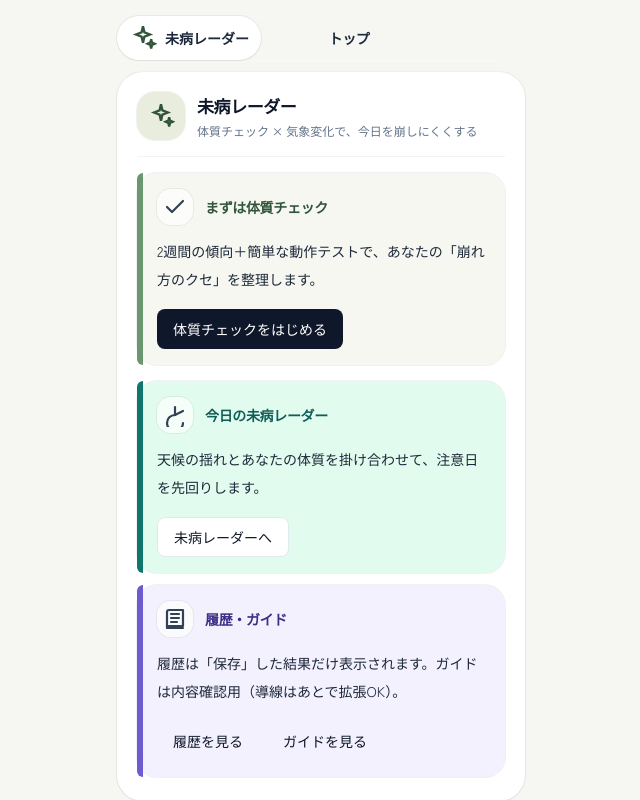
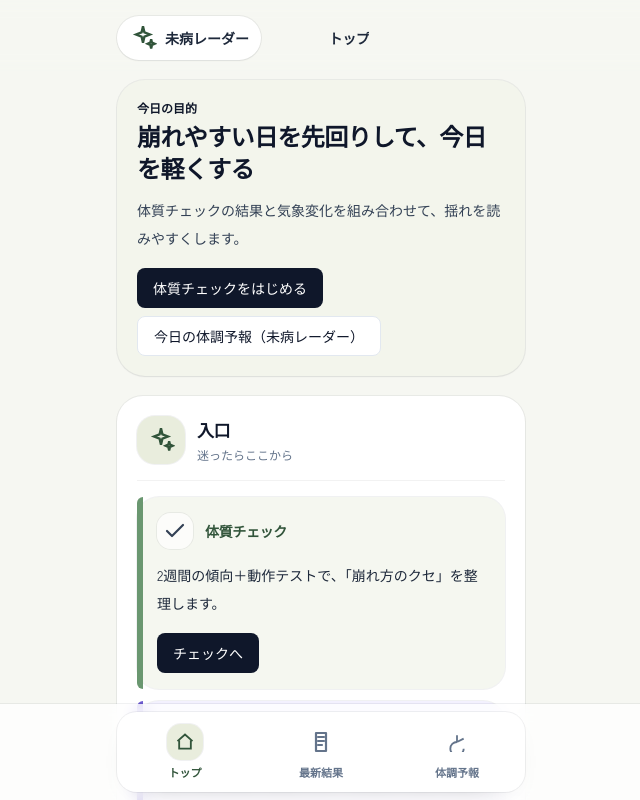
Before and after one commit to totonoucare/totonoucare-webapp, a Next.js app: page / in a window 1280 px wide. Shown: the top 800 px of the page, without its empty margins (319-959 px from the left). Built offline with nearby package versions, Linux system fonts and the light colour scheme; no server answers.

Commit message:
Update page.js

```diff
--- a/app/page.js
+++ b/app/page.js
@@ -1,3 +1,4 @@
+// app/page.js
 "use client";
 
 import { useEffect, useMemo, useState } from "react";
@@ -6,11 +7,11 @@ import { withTimeout } from "@/lib/withTimeout";
 import Button from "@/components/ui/Button";
 
 /* -----------------------------
- * Inline Icons (Result page taste)
+ * Icons
  * ---------------------------- */
 function IconSpark() {
   return (
-    <svg viewBox="0 0 24 24" className="h-7 w-7" fill="none" stroke="currentColor" strokeWidth="2">
+    <svg viewBox="0 0 24 24" className="h-7 w-7" fill="none" stroke="currentColor" strokeWidth="2" aria-hidden="true">
       <path d="M12 2l1.2 5.1L18 9l-4.8 1.9L12 16l-1.2-5.1L6 9l4.8-1.9L12 2z" />
       <path d="M19 13l.7 3L22 17l-2.3 1-.7 3-.7-3L16 17l2.3-1 .7-3z" />
     </svg>
@@ -18,41 +19,31 @@ function IconSpark() {
 }
 function IconCheck() {
   return (
-    <svg viewBox="0 0 24 24" className="h-6 w-6" fill="none" stroke="currentColor" strokeWidth="2.2" strokeLinecap="round" strokeLinejoin="round">
+    <svg viewBox="0 0 24 24" className="h-6 w-6" fill="none" stroke="currentColor" strokeWidth="2.2" strokeLinecap="round" strokeLinejoin="round" aria-hidden="true">
       <path d="M20 6L9 17l-5-5" />
     </svg>
   );
 }
 function IconRadar() {
   return (
-    <svg viewBox="0 0 24 24" className="h-6 w-6" fill="none" stroke="currentColor" strokeWidth="2.2" strokeLinecap="round" strokeLinejoin="round">
+    <svg viewBox="0 0 24 24" className="h-6 w-6" fill="none" stroke="currentColor" strokeWidth="2.2" strokeLinecap="round" strokeLinejoin="round" aria-hidden="true">
       <path d="M12 12l8-4" />
       <path d="M12 12a8 8 0 1 0 8 8" />
       <path d="M12 12V4" />
     </svg>
   );
 }
-function IconHistory() {
+function IconDoc() {
   return (
-    <svg viewBox="0 0 24 24" className="h-6 w-6" fill="none" stroke="currentColor" strokeWidth="2.2" strokeLinecap="round" strokeLinejoin="round">
-      <path d="M3 12a9 9 0 1 0 3-6.7" />
-      <path d="M3 3v5h5" />
-      <path d="M12 7v6l4 2" />
-    </svg>
-  );
-}
-function IconBook() {
-  return (
-    <svg viewBox="0 0 24 24" className="h-6 w-6" fill="none" stroke="currentColor" strokeWidth="2.2" strokeLinecap="round" strokeLinejoin="round">
-      <path d="M4 19a2 2 0 0 0 2 2h14" />
-      <path d="M4 5a2 2 0 0 1 2-2h14v16H6a2 2 0 0 0-2 2V5z" />
-      <path d="M8 7h8M8 11h8M8 15h6" />
+    <svg viewBox="0 0 24 24" className="h-6 w-6" fill="none" stroke="currentColor" strokeWidth="2.2" strokeLinecap="round" strokeLinejoin="round" aria-hidden="true">
+      <path d="M7 3h10v18H7z" />
+      <path d="M9 7h6M9 11h6M9 15h4" />
     </svg>
   );
 }
 function IconLogin() {
   return (
-    <svg viewBox="0 0 24 24" className="h-6 w-6" fill="none" stroke="currentColor" strokeWidth="2.2" strokeLinecap="round" strokeLinejoin="round">
+    <svg viewBox="0 0 24 24" className="h-6 w-6" fill="none" stroke="currentColor" strokeWidth="2.2" strokeLinecap="round" strokeLinejoin="round" aria-hidden="true">
       <path d="M10 17l5-5-5-5" />
       <path d="M15 12H3" />
       <path d="M21 3v18" />
@@ -61,18 +52,18 @@ function IconLogin() {
 }
 
 /* -----------------------------
- * UI primitives (Result page taste)
+ * UI primitives（result味）
  * ---------------------------- */
-function AppBar({ title }) {
+function TopBar({ title }) {
   return (
-    <div className="sticky top-0 z-20 bg-app/90 backdrop-blur supports-[backdrop-filter]:bg-app/70">
+    <div className="sticky top-0 z-30 bg-app/90 backdrop-blur supports-[backdrop-filter]:bg-app/70">
       <div className="mx-auto w-full max-w-[440px] px-4 pt-4 pb-3">
-        <div className="flex items-center justify-between">
+        <div className="flex items-center justify-between gap-3">
           <div className="inline-flex items-center gap-2 rounded-full bg-white px-3 py-2 text-sm font-extrabold text-slate-800 shadow-sm ring-1 ring-[var(--ring)]">
             <span className="text-[var(--accent-ink)]"><IconSpark /></span>
             未病レーダー
           </div>
-          <div className="text-sm font-extrabold tracking-tight text-slate-800">{title}</div>
+          <div className="min-w-0 text-sm font-extrabold tracking-tight text-slate-800 truncate">{title}</div>
           <div className="w-[88px]" />
         </div>
       </div>
@@ -80,7 +71,7 @@ function AppBar({ title }) {
   );
 }
 
-function Module({ children, className = "" }) {
+function Card({ children, className = "" }) {
   return (
     <section
       className={[
@@ -93,7 +84,7 @@ function Module({ children, className = "" }) {
   );
 }
 
-function ModuleHeader({ icon, title, sub }) {
+function CardHeader({ icon, title, sub }) {
   return (
     <div className="px-5 pt-5">
       <div className="flex items-start justify-between gap-3">
@@ -114,20 +105,16 @@ function ModuleHeader({ icon, title, sub }) {
 
 function Panel({ icon, title, tone = "mint", children, right }) {
   const tones = {
-    mint: {
-      wrap: "bg-[color-mix(in_srgb,var(--mint),white_55%)]",
-      bar: "bg-[var(--accent)]",
-      title: "text-[var(--accent-ink)]",
-    },
+    mint: { wrap: "bg-[color-mix(in_srgb,var(--mint),white_55%)]", bar: "bg-[var(--accent)]", title: "text-[var(--accent-ink)]" },
+    teal: { wrap: "bg-[color-mix(in_srgb,#d1fae5,white_35%)]", bar: "bg-[#0f766e]", title: "text-[#115e59]" },
     violet: { wrap: "bg-[color-mix(in_srgb,#ede9fe,white_35%)]", bar: "bg-[#6d5bd0]", title: "text-[#3b2f86]" },
-    teal: { wrap: "bg-[color-mix(in_srgb,#d1fae5,white_35%)]", bar: "bg-[#0f766e]", title: "text-[#115e59]" },
     amber: { wrap: "bg-[color-mix(in_srgb,#fef3c7,white_35%)]", bar: "bg-[#b45309]", title: "text-[#7c2d12]" },
   };
   const t = tones[tone] || tones.mint;
 
   return (
-    <div className={`relative rounded-[20px] ${t.wrap} ring-1 ring-[var(--ring)]`}>
-      <div className={`absolute left-0 top-0 h-full w-1.5 rounded-l-[20px] ${t.bar}`} />
+    <div className={`relative rounded-[22px] ${t.wrap} ring-1 ring-[var(--ring)]`}>
+      <div className={`absolute left-0 top-0 h-full w-1.5 rounded-l-[22px] ${t.bar}`} />
       <div className="px-4 py-4 pl-5">
         <div className="flex items-start justify-between gap-3">
           <div className="flex items-center gap-3 min-w-0">
@@ -146,6 +133,75 @@ function Panel({ icon, title, tone = "mint", children, right }) {
   );
 }
 
+/* -----------------------------
+ * Bottom Tab Bar（3タブ）
+ * ---------------------------- */
+function IconHome() {
+  return (
+    <svg viewBox="0 0 24 24" className="h-5 w-5" fill="none" stroke="currentColor" strokeWidth="2.2" aria-hidden="true">
+      <path d="M3 11l9-8 9 8" />
+      <path d="M5 10v10h14V10" />
+    </svg>
+  );
+}
+function IconRadarTab() {
+  return (
+    <svg viewBox="0 0 24 24" className="h-5 w-5" fill="none" stroke="currentColor" strokeWidth="2.2" aria-hidden="true">
+      <path d="M12 12l8-4" />
+      <path d="M12 12a8 8 0 1 0 8 8" />
+      <path d="M12 12V4" />
+    </svg>
+  );
+}
+/**
+ * @param {{
+ *  active: 'home'|'latest'|'forecast',
+ *  hrefs?: { home?: string, latest?: string, forecast?: string }
+ * }} props
+ */
+function BottomTabs({ active, hrefs }) {
+  const go = (key) => {
+    const h = hrefs?.[key];
+    if (h) window.location.href = h;
+  };
+
+  const item = (key, label, Icon) => {
+    const isActive = active === key;
+    return (
+      <button
+        type="button"
+        onClick={() => go(key)}
+        className={[
+          "flex flex-1 flex-col items-center justify-center gap-1 rounded-[16px] py-2",
+          isActive ? "text-[var(--accent-ink)]" : "text-slate-500",
+        ].join(" ")}
+      >
+        <span
+          className={[
+            "grid h-9 w-9 place-items-center rounded-[14px] transition",
+            isActive ? "bg-[var(--mint)] ring-1 ring-[var(--ring)]" : "bg-transparent",
+          ].join(" ")}
+        >
+          <Icon />
+        </span>
+        <span className={`text-[11px] font-extrabold ${isActive ? "" : "font-bold"}`}>{label}</span>
+      </button>
+    );
+  };
+
+  return (
+    <div className="fixed inset-x-0 bottom-0 z-40 bg-white/92 backdrop-blur supports-[backdrop-filter]:bg-white/75 ring-1 ring-[var(--ring)]">
+      <div className="mx-auto w-full max-w-[440px] px-4 py-2">
+        <div className="flex items-stretch gap-2 rounded-[20px] bg-white ring-1 ring-[var(--ring)] p-1 shadow-[0_10px_30px_-22px_rgba(0,0,0,0.35)]">
+          {item("home", "トップ", IconHome)}
+          {item("latest", "最新結果", IconDoc)}
+          {item("forecast", "体調予報", IconRadarTab)}
+        </div>
+      </div>
+    </div>
+  );
+}
+
 const SESSION_TIMEOUT_MS = 5000;
 
 export default function HomePage() {
@@ -154,6 +210,7 @@ export default function HomePage() {
   const [error, setError] = useState("");
 
   const isLoggedIn = !!session;
+  const email = useMemo(() => session?.user?.email || "", [session?.user?.email]);
 
   useEffect(() => {
     let unsub = null;
@@ -167,7 +224,6 @@ export default function HomePage() {
           return;
         }
 
-        // ✅ タイムアウトで固まらない
         const { data } = await withTimeout(
           supabase.auth.getSession(),
           SESSION_TIMEOUT_MS,
@@ -207,63 +263,75 @@ export default function HomePage() {
     }
   }
 
-  const email = useMemo(() => session?.user?.email || "", [session?.user?.email]);
-
   return (
-    <div className="min-h-screen bg-app pb-10">
-      <AppBar title="トップ" />
+    <div className="min-h-screen bg-app pb-28">
+      <TopBar title="トップ" />
 
       <div className="mx-auto w-full max-w-[440px] px-4">
         <div className="space-y-5 pb-3">
           {/* Hero */}
-          <Module>
-            <ModuleHeader
-              icon={<IconSpark />}
-              title="未病レーダー"
-              sub="体質チェック × 気象変化で、今日を崩しにくくする"
-            />
-            <div className="px-5 pb-6 pt-4 space-y-4">
-              <Panel title="まずは体質チェック" tone="mint" icon={<IconCheck />}>
-                2週間の傾向＋簡単な動作テストで、あなたの「崩れ方のクセ」を整理します。
+          <div className="pt-2">
+            <div className="rounded-[28px] bg-[color-mix(in_srgb,var(--mint),white_45%)] ring-1 ring-[var(--ring)] shadow-sm overflow-hidden">
+              <div className="px-5 pt-5 pb-5">
+                <div className="text-xs font-extrabold text-[var(--accent-ink)]/80">今日の目的</div>
+                <div className="mt-1 text-2xl font-extrabold tracking-tight text-slate-900">
+                  崩れやすい日を先回りして、今日を軽くする
+                </div>
+                <div className="mt-3 text-sm leading-7 text-slate-700">
+                  体質チェックの結果と気象変化を組み合わせて、揺れを読みやすくします。
+                </div>
+
+                <div className="mt-4 grid gap-2">
+                  <a href="/check">
+                    <Button>体質チェックをはじめる</Button>
+                  </a>
+                  <a href="/radar">
+                    <Button variant="secondary">今日の体調予報（未病レーダー）</Button>
+                  </a>
+                </div>
+              </div>
+            </div>
+          </div>
+
+          {/* Quick actions */}
+          <Card>
+            <CardHeader icon={<IconSpark />} title="入口" sub="迷ったらここから" />
+            <div className="px-5 pb-6 pt-4 space-y-3">
+              <Panel title="体質チェック" tone="mint" icon={<IconCheck />}>
+                2週間の傾向＋動作テストで、「崩れ方のクセ」を整理します。
                 <div className="mt-4">
                   <a href="/check">
-                    <Button>体質チェックをはじめる</Button>
+                    <Button>チェックへ</Button>
                   </a>
                 </div>
               </Panel>
 
-              <div className="grid gap-3">
-                <Panel title="今日の未病レーダー" tone="teal" icon={<IconRadar />}>
-                  天候の揺れとあなたの体質を掛け合わせて、注意日を先回りします。
-                  <div className="mt-4">
-                    <a href="/radar">
-                      <Button variant="secondary">未病レーダーへ</Button>
+              <Panel title="最新のチェック結果" tone="violet" icon={<IconDoc />}>
+                直近の保存結果を確認します（未保存の場合は履歴に出ません）。
+                <div className="mt-4 flex flex-wrap gap-2">
+                  <a href="/history?tab=latest">
+                    <Button variant="secondary">最新結果へ</Button>
+                  </a>
+                  <a href="/history">
+                    <Button variant="ghost">履歴一覧</Button>
                   </a>
                 </div>
               </Panel>
 
-                <Panel title="履歴・ガイド" tone="violet" icon={<IconBook />}>
-                  履歴は「保存」した結果だけ表示されます。ガイドは内容確認用（導線はあとで拡張OK）。
-                  <div className="mt-4 flex flex-wrap gap-2">
-                    <a href="/history">
-                      <Button variant="ghost">履歴を見る</Button>
-                    </a>
-                    <a href="/guide">
-                      <Button variant="ghost">ガイドを見る</Button>
+              <Panel title="体調予報（レーダー）" tone="teal" icon={<IconRadar />}>
+                気象の揺れと体質を掛け合わせて、注意日を先回りします。
+                <div className="mt-4">
+                  <a href="/radar">
+                    <Button variant="secondary">予報を見る</Button>
                   </a>
                 </div>
               </Panel>
             </div>
-            </div>
-          </Module>
+          </Card>
 
           {/* Auth / Status */}
-          <Module>
-            <ModuleHeader
-              icon={<IconLogin />}
-              title="アカウント"
-              sub="保存・履歴・レーダーを使うためのログイン"
-            />
+          <Card>
+            <CardHeader icon={<IconLogin />} title="アカウント" sub="保存・履歴・レーダーを使うためのログイン" />
             <div className="px-5 pb-6 pt-4 space-y-4">
               {loading ? (
                 <div className="rounded-[20px] bg-white p-5 ring-1 ring-[var(--ring)]">
@@ -277,11 +345,13 @@ export default function HomePage() {
                     <a href="/debug/env">
                       <Button variant="ghost">debug/envを見る</Button>
                     </a>
-                    <Button variant="ghost" onClick={() => window.location.reload()}>リロード</Button>
+                    <Button variant="ghost" onClick={() => window.location.reload()}>
+                      リロード
+                    </Button>
                   </div>
                 </div>
               ) : isLoggedIn ? (
-                <div className="rounded-[20px] bg-[color-mix(in_srgb,#d1fae5,white_35%)] p-5 ring-1 ring-[var(--ring)]">
+                <div className="rounded-[22px] bg-[color-mix(in_srgb,#d1fae5,white_35%)] p-5 ring-1 ring-[var(--ring)]">
                   <div className="text-sm font-extrabold text-emerald-800">ログイン中 ✅</div>
                   <div className="mt-1 text-sm font-bold text-slate-800">{email}</div>
                   <div className="mt-4 flex flex-wrap gap-2">
@@ -295,12 +365,12 @@ export default function HomePage() {
                   </div>
                 </div>
               ) : (
-                <div className="rounded-[20px] bg-[color-mix(in_srgb,var(--mint),white_45%)] p-5 ring-1 ring-[var(--ring)]">
+                <div className="rounded-[22px] bg-[color-mix(in_srgb,var(--mint),white_45%)] p-5 ring-1 ring-[var(--ring)]">
                   <div className="text-base font-extrabold tracking-tight text-slate-900">
-                    結果を保存して、履歴とレーダーへ
+                    保存して、履歴と予報が“自分用”に
                   </div>
                   <div className="mt-2 text-xs font-bold text-slate-600">
-                    メールで登録/ログインできます（課金の話はここでは出しません）
+                    メールで登録/ログインできます（登録だけでは課金されません）
                   </div>
                   <div className="mt-4 flex flex-wrap gap-2">
                     <a href="/signup">
@@ -313,13 +383,22 @@ export default function HomePage() {
                 </div>
               )}
             </div>
-          </Module>
+          </Card>
 
           <div className="pb-6 text-center text-[11px] font-bold text-slate-400">
             ※ プロトタイプ運用中。UI・導線・データ設計は順次アップデートします。
           </div>
         </div>
       </div>
+
+      <BottomTabs
+        active="home"
+        hrefs={{
+          home: "/",
+          latest: "/history?tab=latest",
+          forecast: "/radar",
+        }}
+      />
     </div>
   );
 }
```
Lines whose indentation alone changed are shown as unchanged.
